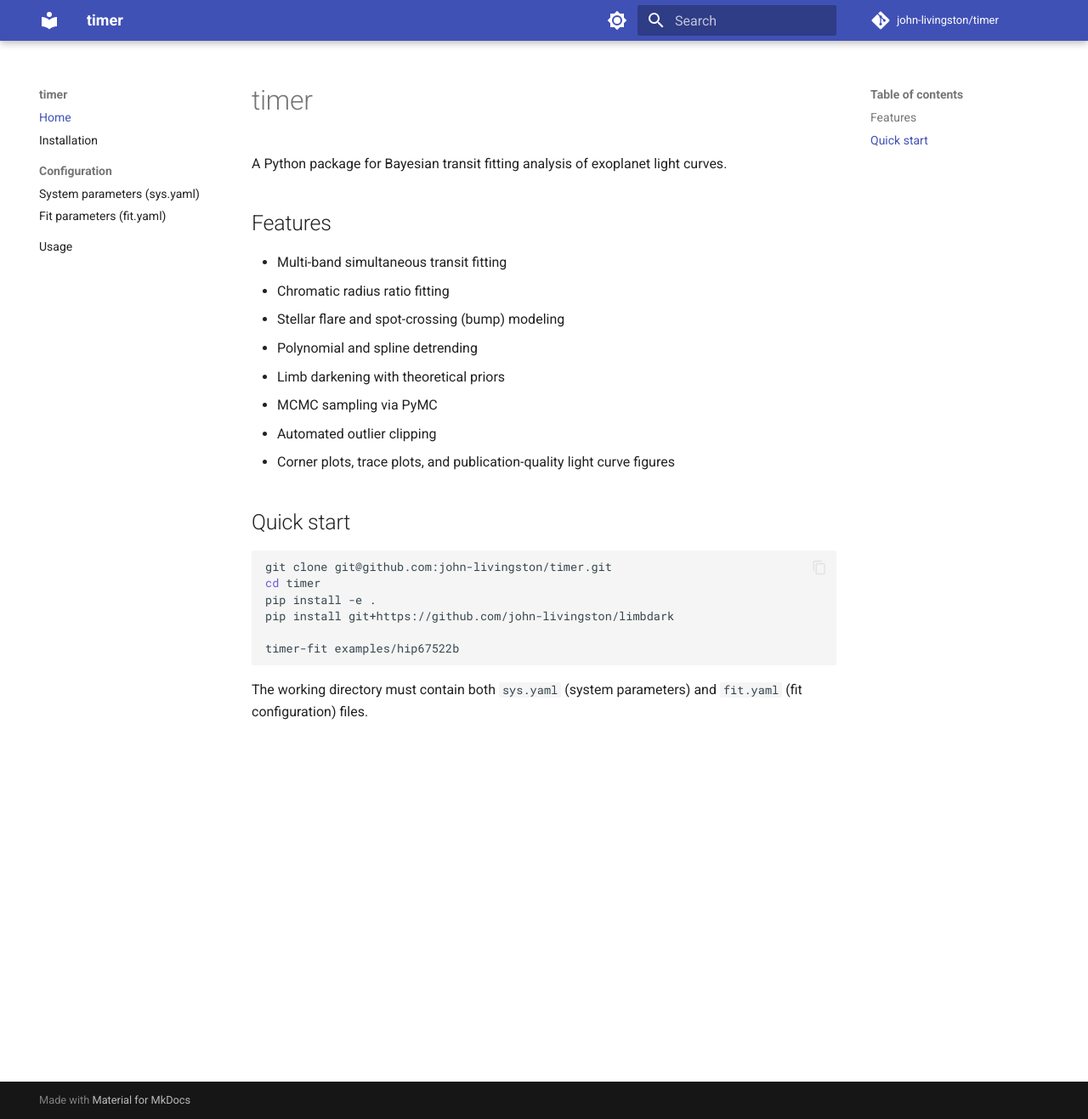
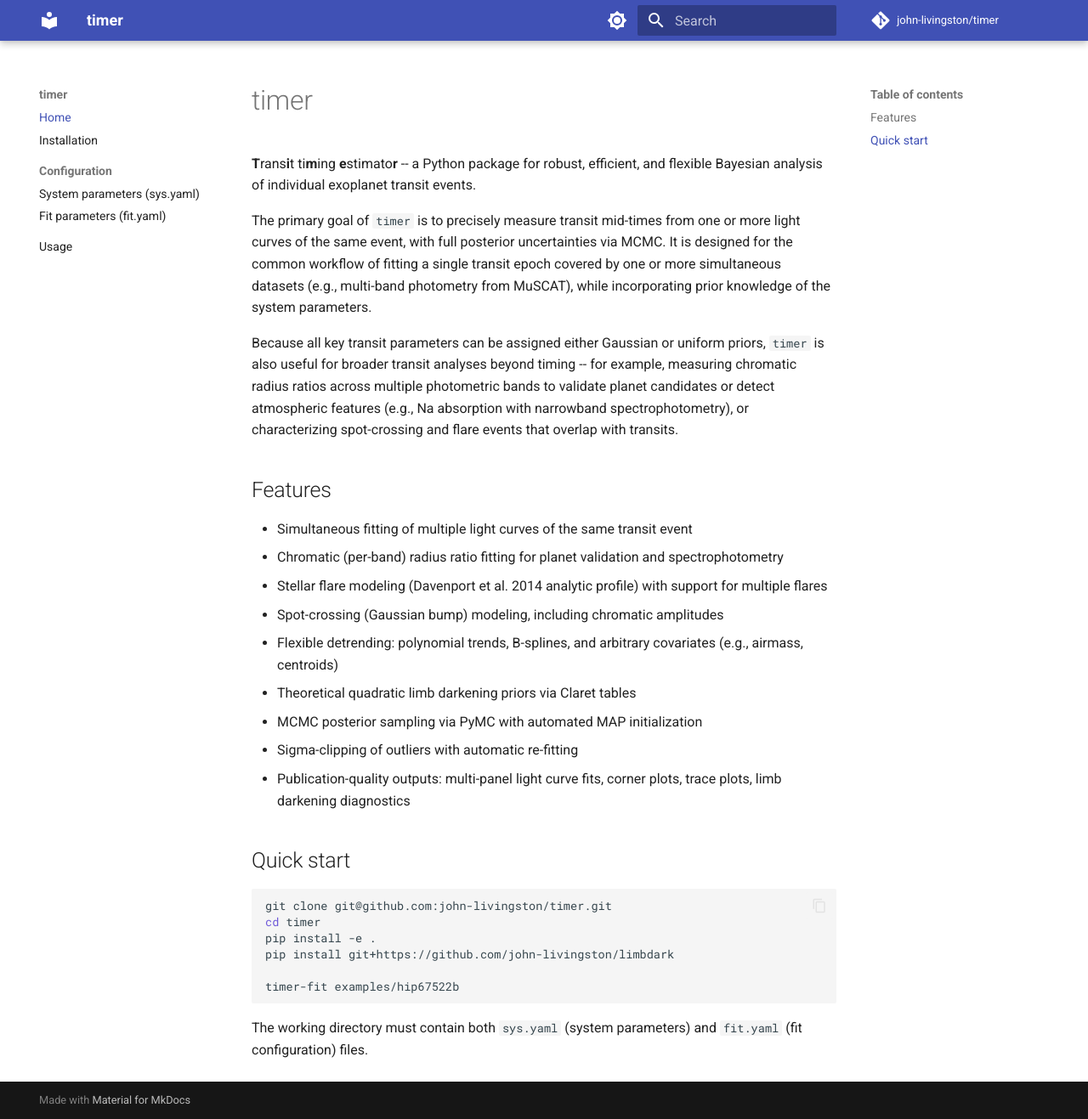
Before and after one commit to john-livingston/timer, an MkDocs documentation site: the page built from docs/index.md, in a window 1280 px wide and 1317 px high. Shown: the whole window at 85% size. Built offline with MkDocs 1.6.1 and Material for MkDocs 9.7.7, drawn with Linux system fonts in a browser that asks for light colours; comment, search, counter and statistics services are not loaded.

Commit message:
tweak docs

```diff
--- a/docs/index.md
+++ b/docs/index.md
@@ -1,17 +1,22 @@
 # timer
 
-A Python package for Bayesian transit fitting analysis of exoplanet light curves.
+**T**rans**i**t ti**m**ing **e**stimato**r** -- a Python package for robust, efficient, and flexible Bayesian analysis of individual exoplanet transit events.
+
+The primary goal of `timer` is to precisely measure transit mid-times from one or more light curves of the same event, with full posterior uncertainties via MCMC. It is designed for the common workflow of fitting a single transit epoch covered by one or more simultaneous datasets (e.g., multi-band photometry from MuSCAT), while incorporating prior knowledge of the system parameters.
+
+Because all key transit parameters can be assigned either Gaussian or uniform priors, `timer` is also useful for broader transit analyses beyond timing -- for example, measuring chromatic radius ratios across multiple photometric bands to validate planet candidates or detect atmospheric features (e.g., Na absorption with narrowband spectrophotometry), or characterizing spot-crossing and flare events that overlap with transits.
 
 ## Features
 
-- Multi-band simultaneous transit fitting
-- Chromatic radius ratio fitting
-- Stellar flare and spot-crossing (bump) modeling
-- Polynomial and spline detrending
-- Limb darkening with theoretical priors
-- MCMC sampling via PyMC
-- Automated outlier clipping
-- Corner plots, trace plots, and publication-quality light curve figures
+- Simultaneous fitting of multiple light curves of the same transit event
+- Chromatic (per-band) radius ratio fitting for planet validation and spectrophotometry
+- Stellar flare modeling (Davenport et al. 2014 analytic profile) with support for multiple flares
+- Spot-crossing (Gaussian bump) modeling, including chromatic amplitudes
+- Flexible detrending: polynomial trends, B-splines, and arbitrary covariates (e.g., airmass, centroids)
+- Theoretical quadratic limb darkening priors via Claret tables
+- MCMC posterior sampling via PyMC with automated MAP initialization
+- Sigma-clipping of outliers with automatic re-fitting
+- Publication-quality outputs: multi-panel light curve fits, corner plots, trace plots, limb darkening diagnostics
 
 ## Quick start
 
```
